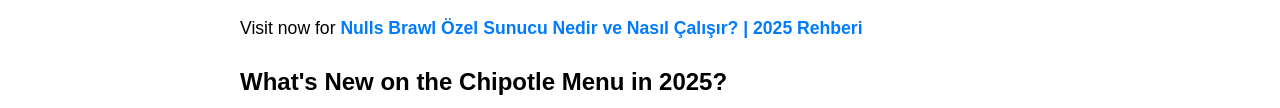
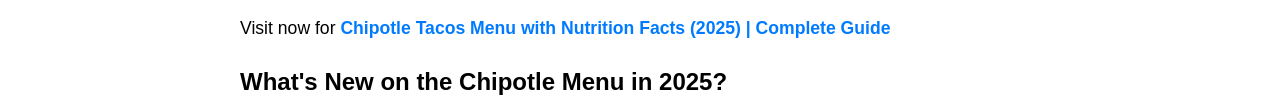
Before and after one commit to imattcameron/chipotle, a plain HTML site: page index.html in a window 1280 px wide. Shown: the part 807-915 px from the top of the page. Drawn offline with Linux system fonts and the light colour scheme.

Commit message:
Update index.html

```diff
--- a/index.html
+++ b/index.html
@@ -57,7 +57,7 @@
  <img src="https://i.postimg.cc/X7N9yyP9/1-1.jpg" alt="chipotle.jpg" style="max-width: 100%; height: auto;">
 </div>
 
-<p>Visit now for  <a href="https://nullsbrawlnew.pages.dev/">Nulls Brawl Özel Sunucu Nedir ve Nasıl Çalışır? | 2025 Rehberi</a></p>
+<p>Visit now for  <a href="https://chipotleprices.pages.dev/">Chipotle Tacos Menu with Nutrition Facts (2025) | Complete Guide</a></p>
 
  <h2>What's New on the Chipotle Menu in 2025?</h2>
 <p>Chipotle's 2025 menu brings exciting updates, reflecting customer feedback and food trends. While classic favorites remain, you'll also find new protein options, expanded Lifestyle Bowls, and tweaks to portion sizes and pricing to ensure quality and value for every guest.</p>
```
